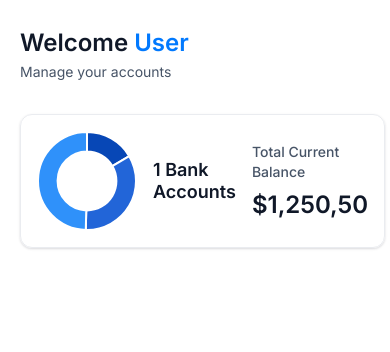
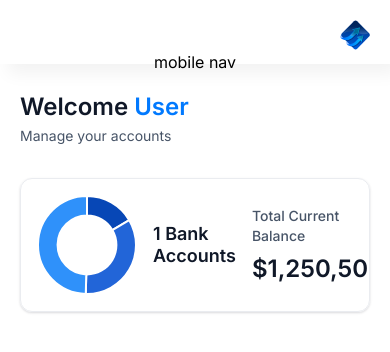
Before and after one commit to PKNaveen/bank-app, a Next.js app: page / in a window 390 px wide. Shown: the top 352 px of the page. Built offline with nearby package versions, Linux system fonts and the light colour scheme.

Commit message:
started mobile nav component for responsive homepage

```diff
--- a/app/(root)/layout.tsx
+++ b/app/(root)/layout.tsx
@@ -1,4 +1,6 @@
 import Sidebar from "@/components/ui/Sidebar";
+import Image from "next/image";
+import MobileNav from "@/components/ui/MobileNav";
 
 const loggedIn = {firstName: "Naveen", lastName: "PK"};
 export default function RootLayout({
@@ -9,7 +11,17 @@ export default function RootLayout({
     return (
         <main className="flex h-screen w-full font-inter">
             <Sidebar user={loggedIn}/>
-            {children}
+            <div className="flex size-full flex-col ">
+            {/*Below changed div from just root-layout, I wanted the hamburger menu on the left instead of right, if ti doesnt work remove
+            flex flex-col and the classname from image tag*/}
+            <div className="root-layout  flex flex-col">
+            <Image src="/icons/logo.svg" alt="menu icon" width={30} height={30} className="self-end"/>
+                <div>
+                <MobileNav user={loggedIn}/>
+                </div>
+            </div>
+                {children}
+            </div>
         </main>
     );
 }
--- /dev/null
+++ b/components/ui/MobileNav.tsx
@@ -0,0 +1,15 @@
+'use client'
+import {usePathname} from "next/navigation";
+
+
+const MobileNav = ({user}: MobileNavProps) =>{
+    const pathName = usePathname()
+    return(
+        <div>
+            mobile nav
+        </div>
+    )
+
+}
+
+export default MobileNav
```
